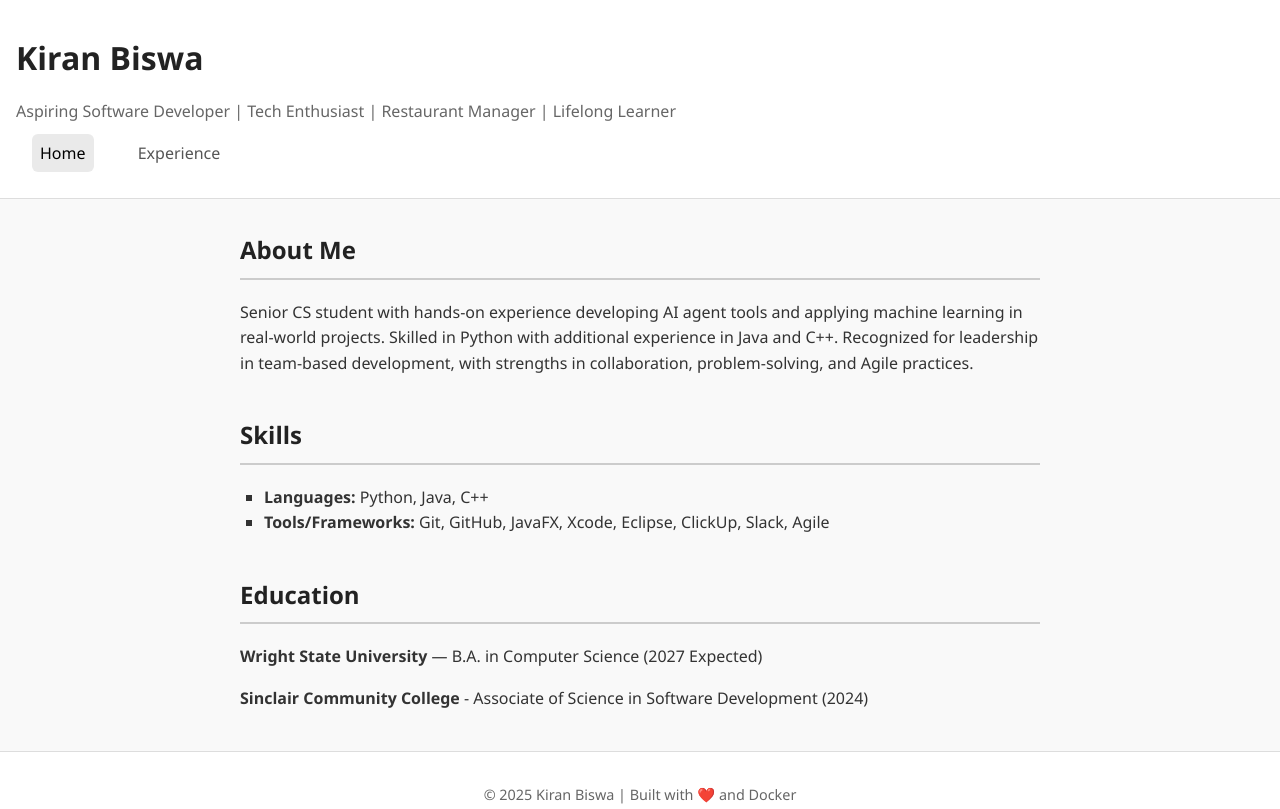
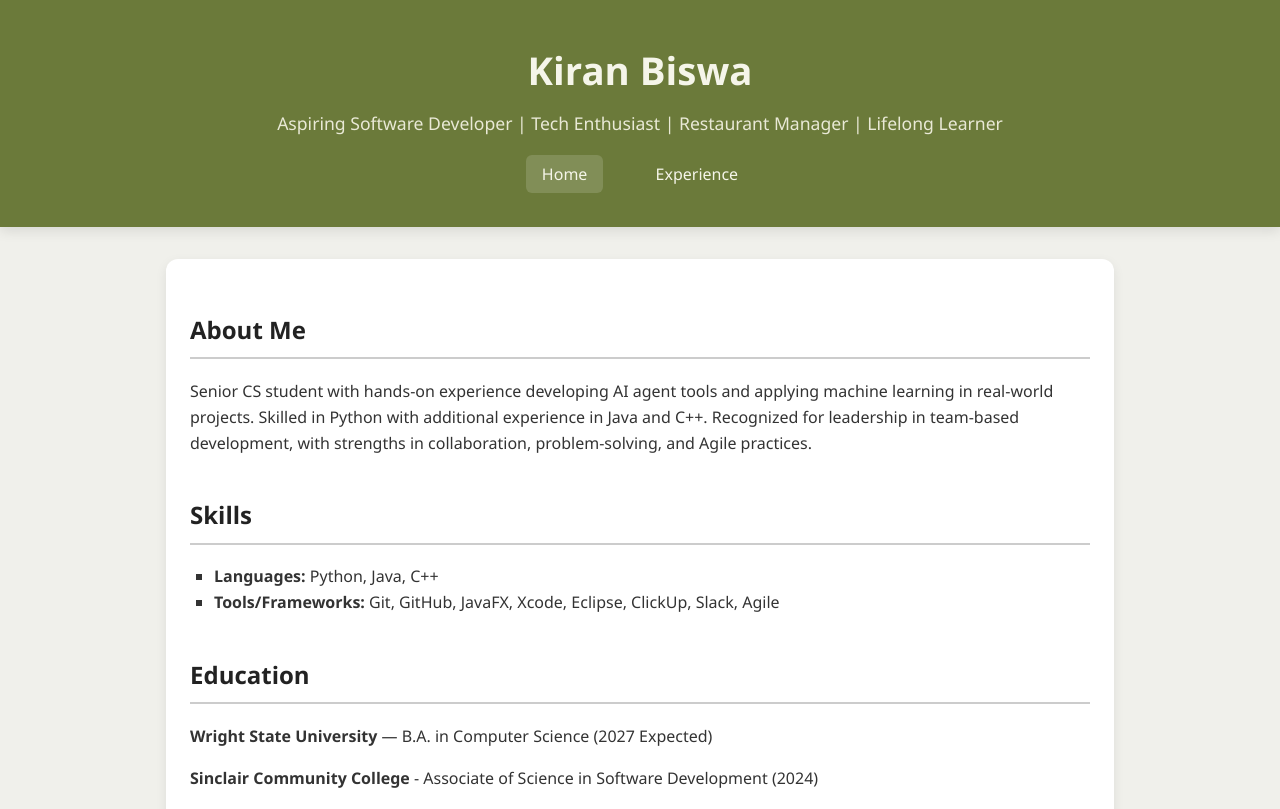
Before and after one commit to WSU-kduncan/cicdf25-Kiranrdm, a plain HTML site: page web-content/index.html in a window 1280 px wide. Shown: the top 809 px of the page. Drawn offline with Linux system fonts and the light colour scheme.

Commit message:
added new style

```diff
--- a/web-content/style.css
+++ b/web-content/style.css
@@ -2,7 +2,7 @@
 body {
   margin: 0;
   font-family: 'Segoe UI', Tahoma, Geneva, Verdana, sans-serif;
-    background-color: #f9f9f9;
+  background-color: #f0f0eb;
   color: #333;
   line-height: 1.6;
 }
@@ -10,50 +10,61 @@ body {
 /* Header */
 header {
   text-align: center;
-    text-align: left;
-    background-color: #ffffff;
-    padding: 2rem 1rem;
-    border-bottom: 1px solid #ddd;
+  padding: 2.5rem 1rem;
+  background-color: #6B7A3A;
+  color: #F5F5E9;
+  box-shadow: 0 4px 12px rgba(0,0,0,0.1);
 }
 
 header h1 {
   margin: 0;
-    font-size: 2rem;
-    color: #222;
+  font-size: 2.4rem;
+  font-weight: 700;
 }
 
 header p {
-    color: #666;
-    font-size: 1rem;
+  margin-top: 0.5rem;
+  font-size: 1.1rem;
+  color: #E9E9D6;
 }
 
 /* Navigation */
 nav {
-    margin-top: 1rem;
+  margin-top: 1.5rem;
 }
 
 nav a {
   text-decoration: none;
-    color: #555;
+  color: #F5F5E9;
   margin: 0 1rem;
-    padding: 0.5rem;
+  padding: 0.5rem 1rem;
   border-radius: 6px;
-    transition: background 0.3s;
+  transition: background 0.3s, transform 0.2s;
 }
 
 nav a:hover,
 nav a.active {
-    background-color: #eaeaea;
-    color: #000;
+  background-color: rgba(255,255,255,0.15);
+  transform: translateY(-2px);
 }
 
 /* Main Content */
 main {
-    max-width: 800px;
+  max-width: 900px;
   margin: 2rem auto;
-    padding: 0 1rem;
+  padding: 2rem 1.5rem;
+  background-color: #fff;
+  border-radius: 12px;
+  box-shadow: 0 4px 12px rgba(0,0,0,0.08);
+  transition: transform 0.25s ease, box-shadow 0.25s ease;
 }
 
+main:hover {
+  transform: translateY(-3px);
+  box-shadow: 0 8px 20px rgba(0,0,0,0.12);
+}
+
+/* Sections */
 section {
   margin-bottom: 2.5rem;
 }
@@ -66,7 +77,7 @@ body {
 
 /* Lists */
 ul {
-    list-style-type: square;
+  list-style: square;
   padding-left: 1.5rem;
 }
 
```
Lines whose indentation alone changed are shown as unchanged.
